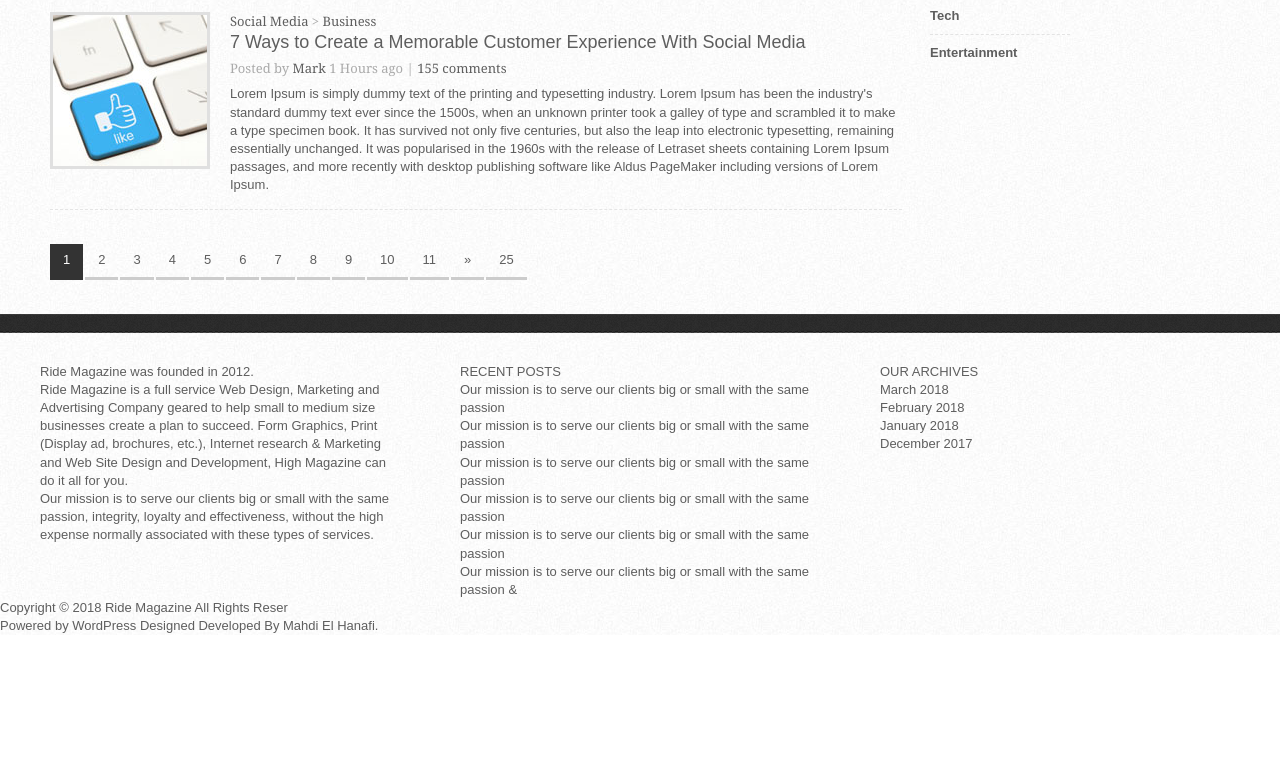
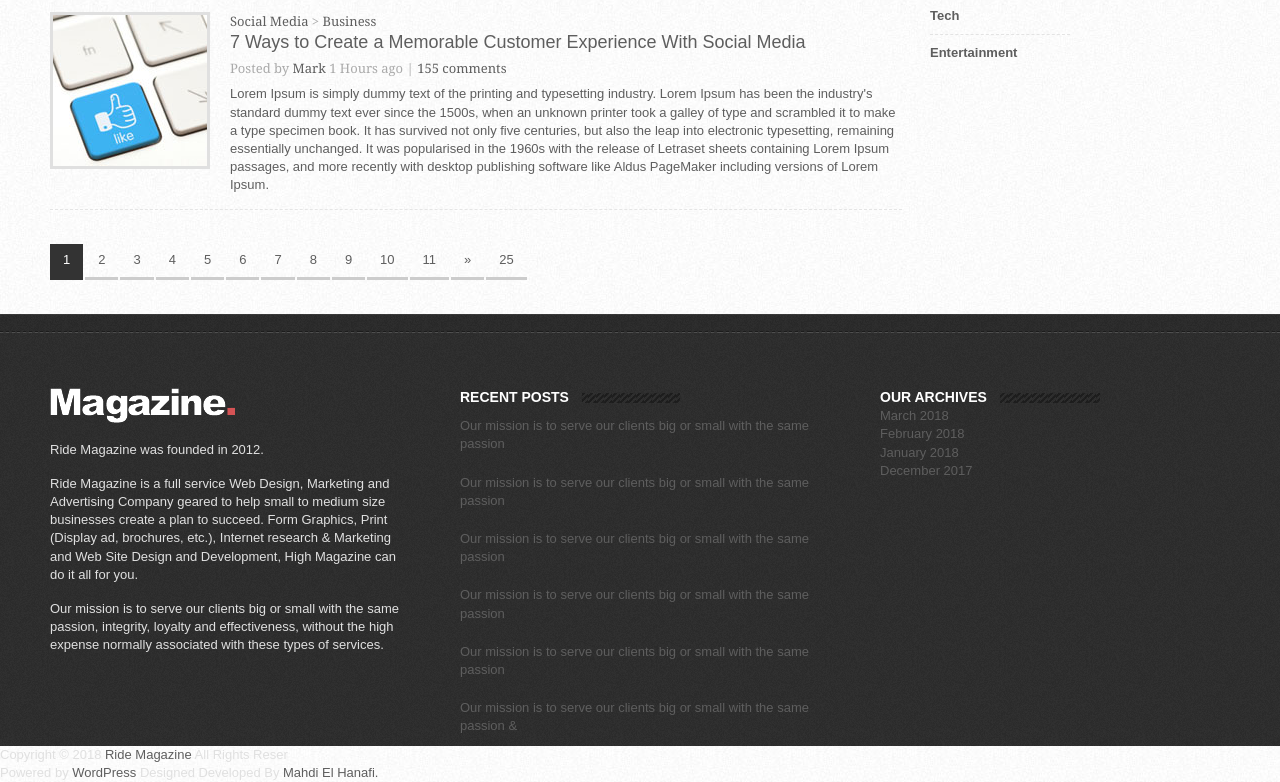
Before and after one commit to YuriiHorbach/magazine, a plain HTML site: page index.html in a window 1280 px wide. Shown: the part 1051-1833 px from the top of the page. Before the commit the page ends 1686 px from the top, so only its background shows below. Drawn offline with Linux system fonts and the light colour scheme.

Commit message:
html/css footer style in css

```diff
--- a/css/style.css
+++ b/css/style.css
@@ -252,6 +252,7 @@ h2{
 
 #footer{
 	min-width: 960px;
+	color: #e0e0e0;
 }
 
 #footer-top{
@@ -270,7 +271,7 @@ h2{
 }
 
 .footer-box{
-	padding-top:30px;
+	padding-top:55px;
 	width: 30%;
 	margin-right: 5%;
 	float: left;
@@ -279,3 +280,31 @@ h2{
 #footer-box3{
 	margin-right: 0;
 }
+
+#magazine{
+	background: url(../images/logo-footer.png) no-repeat 10px 0;
+	padding: 37px 0 0 10px;
+}
+
+#magazine p{
+	margin: 16px 0;
+}
+
+#footer h3{
+	background: url(../images/logo-stripe.png) repeat-x 0 5px;
+	color: #ffffff;
+	text-transform: uppercase;
+	font-size: 14px;
+	font-weight: bold;
+	width: 220px;
+}
+
+#footer h3 span{
+	background: url(../images/footer-middle-bg.png);
+	padding: 0 13px 0 0;
+
+}
+
+#recent-post ul li{
+	padding: 10px 0;
+}
--- a/index.html
+++ b/index.html
@@ -219,9 +219,10 @@ including versions of Lorem Ipsum.</p>
 		<div id="footer-top">
 
 		</div><!-- footer-top -->
+				<div id="footer-middle">
 				<div id="middle-content">
-				<div id="footer-middle">
 						<div class="footer-box">
+							<div id="magazine">
 								<p>Ride Magazine was founded in 2012.</p>
 								<p>Ride Magazine is a full service Web Design,
 									Marketing and Advertising Company geared to help
@@ -234,8 +235,10 @@ including versions of Lorem Ipsum.</p>
 									the same passion, integrity, loyalty and
 									effectiveness, without the high expense normally
 									associated with these types of services.</p>
+							</div><!-- magazine -->
 						</div>
 						<div class="footer-box">
+						<div id="recent-post">
 								<h3><span>RECENT POSTS</span></h3>
 								<ul>
 									<li><a href="#">Our mission is to serve our clients big or small with the same passion</a></li>
@@ -246,6 +249,7 @@ including versions of Lorem Ipsum.</p>
 									<li><a href="#">Our mission is to serve our clients big or small with the same passion &amp; </a></li>
 								</ul>
 						</div>
+						</div>
 						<div class="footer-box" id="footer-box3">
 							<h3><span>OUR ARCHIVES</span></h3>
 					 		<ul>
@@ -255,10 +259,10 @@ including versions of Lorem Ipsum.</p>
 								<li><a href="#">December 2017</a></li>
 							</ul>
 						</div>
+					</div><!-- middle-conten -->
 				</div><!-- footer-middle -->
-			</div><!-- middle-conten -->
+		<div id="footer-bottom">
 			<div id="bottom-content">
-			<div id="bottom">
 				<p>Copyright &copy; 2018 <a href="#">Ride Magazine</a> All Rights Reser</p>
 				<p>Powered by <a href="#">WordPress</a> Designed Developed By <a href="#">Mahdi El Hanafi.</a></p>
 			</div>
```
Also changed, not shown: images/logo-footer.png (added), images/logo-stripe.png (added). Lines whose indentation alone changed are shown as unchanged.
